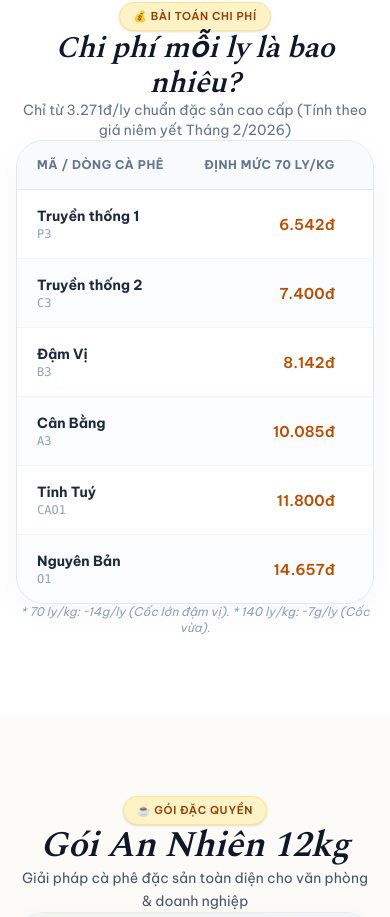
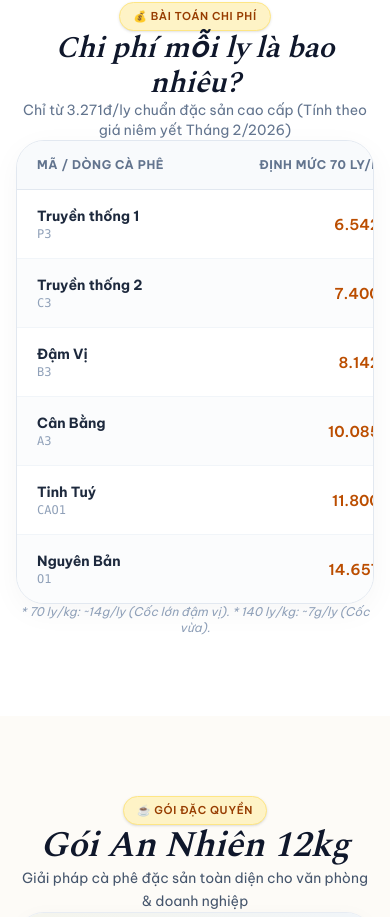
Before and after one commit to dalathustle-afk/fcd-portal, a Next.js app: page /an-nhien in a window 390 px wide. Shown: the part 10559-11476 px from the top of the page. Built offline with nearby package versions, Linux system fonts and the light colour scheme.

Commit message:
fix(layout): apply proper max-w constraint pattern to layout and handle table horizontal overflow

```diff
--- a/src/app/an-nhien/page.tsx
+++ b/src/app/an-nhien/page.tsx
@@ -396,8 +396,8 @@ export default function AnNhienPage() {
             </p>
           </div>
 
-          <div className="rounded-[28px] overflow-hidden border border-slate-200 shadow-[0_8px_30px_rgb(0,0,0,0.04)] bg-white">
-            <table className="w-full text-sm text-left whitespace-nowrap sm:whitespace-normal">
+          <div className="rounded-[28px] overflow-x-auto border border-slate-200 shadow-[0_8px_30px_rgb(0,0,0,0.04)] bg-white max-w-full">
+            <table className="w-full text-sm text-left whitespace-nowrap sm:whitespace-normal min-w-[600px]">
               <thead>
                 <tr className="bg-slate-50 border-b border-slate-200">
                   <th className="px-5 py-4 text-slate-500 font-bold text-xs uppercase tracking-wider">Mã / Dòng cà phê</th>
--- a/src/app/globals.css
+++ b/src/app/globals.css
@@ -771,10 +771,3 @@ h2, h3, h4, h5, h6 {
   transition: color 200ms ease;
 }
 .nav-link:hover { color: #E8A84C; }
-
-
-/* FIX TRIỆT ĐỂ: HORIZONTAL SCROLL OFFSET BUG TRÊN MÀN HÌNH PC WIDE */
-html, body {
-  overflow-x: hidden;
-  width: 100%;
-}
--- a/src/app/layout.tsx
+++ b/src/app/layout.tsx
@@ -45,9 +45,12 @@ export default function RootLayout({
 }) {
   return (
     <html lang="vi" className={`${spectral.variable} ${beVietnamPro.variable}`}>
-      <body className="min-h-screen flex flex-col">
+      <body className="min-h-[100dvh] flex flex-col relative antialiased">
         <Navbar />
-        <main className="flex-1">{children}</main>
+        {/* Root Wrapper giới hạn bề ngang max, ko cho bung */}
+        <div className="flex-1 flex flex-col w-full max-w-[100vw] overflow-x-hidden relative">
+          <main className="flex-1 flex flex-col w-full">{children}</main>
+        </div>
         <Footer />
       </body>
     </html>
```
